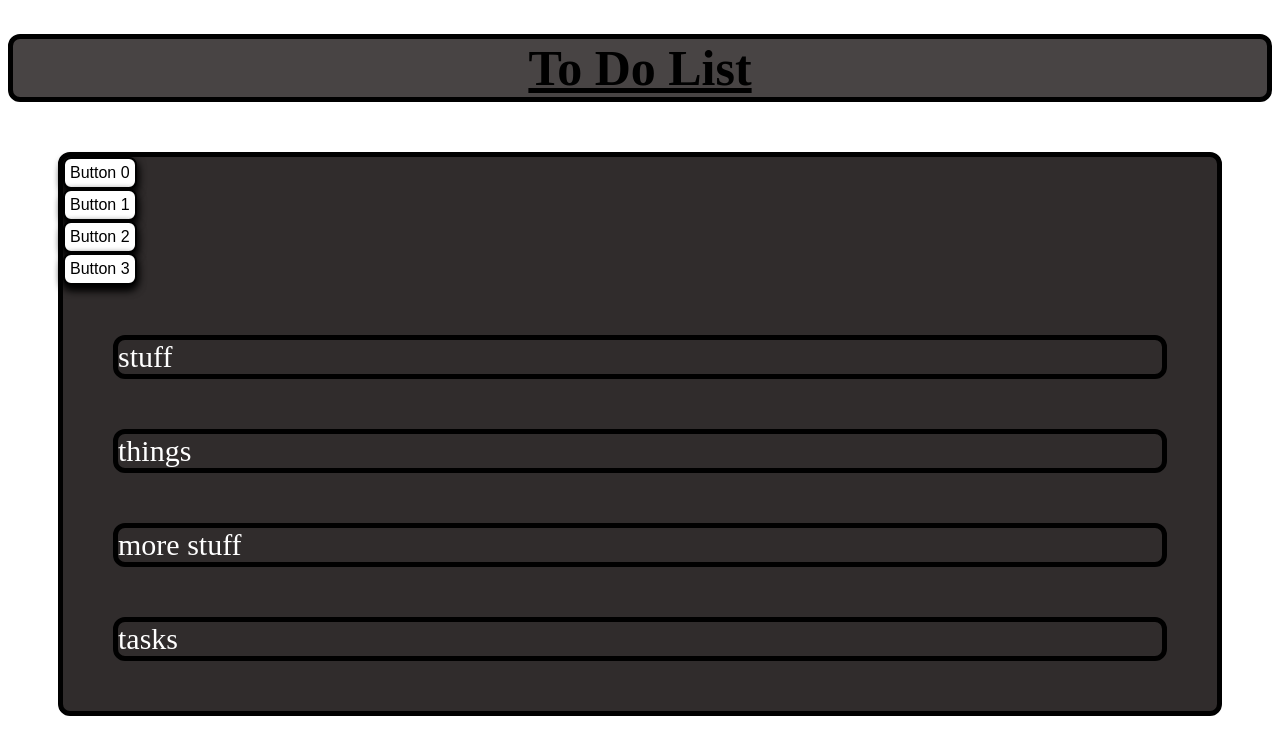
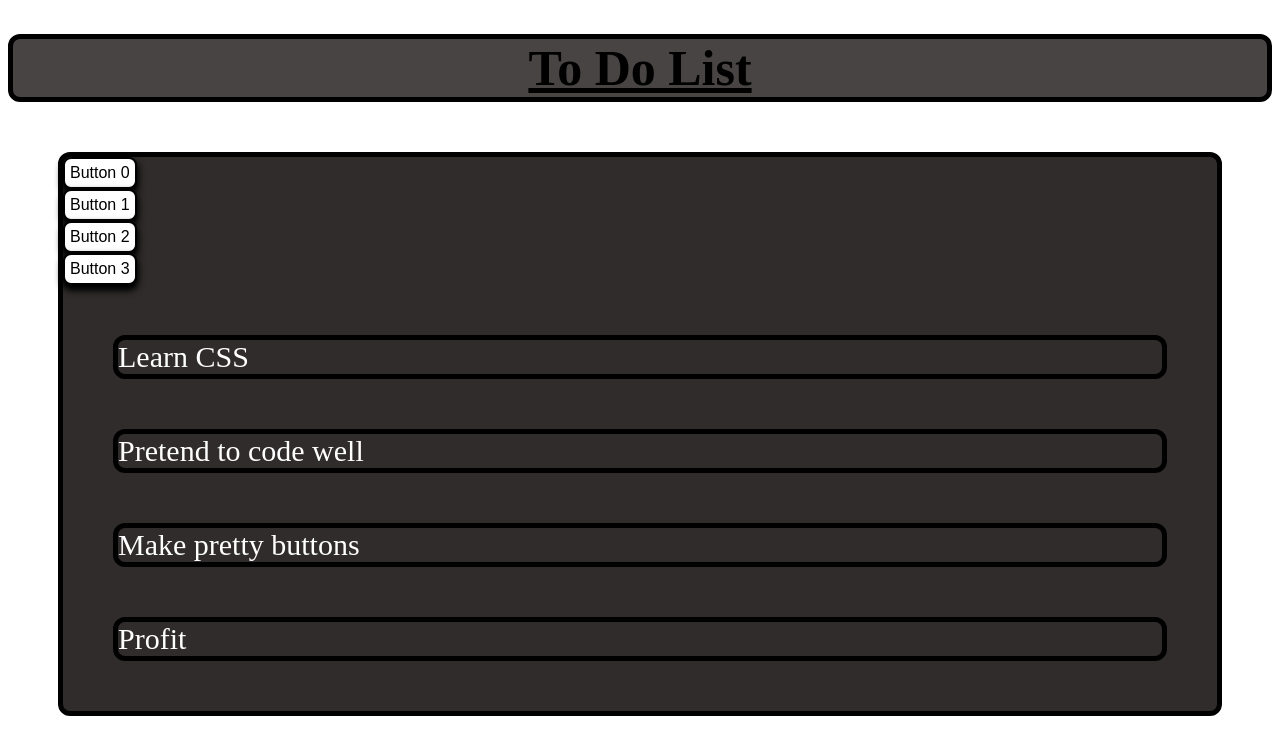
Before and after one commit to Draike13/To-Do-List, a plain HTML site: page Javascript.html in a window 1280 px wide. Drawn offline with Linux system fonts and the light colour scheme.

Commit message:
Change array values, small CSS button update to shadows

```diff
--- a/Javascript.html
+++ b/Javascript.html
@@ -25,7 +25,7 @@
 const toDoList = document.querySelector('.to-do-list')
 
 //the list itself in array
-const list = ['stuff', 'things', 'more stuff', 'tasks']
+const list = ['Learn CSS', 'Pretend to code well', 'Make pretty buttons', 'Profit']
 //loop to make it a column
 for(let sortedList of list){
 
--- a/stylesheet-Buttons.css
+++ b/stylesheet-Buttons.css
@@ -6,7 +6,7 @@ button {
     display: block;
     font-size: 16px;
     background-color: white;
-    box-shadow: 0 4px 8px 0 black, 0 4px 10px 0 black;
+    box-shadow: 0 4px 8px 0 black, 0 4px 6px 0 black;
     border-radius: 8px;
 
 
@@ -16,10 +16,10 @@ button:focus{
     border-color: rgb(30, 184, 207);
     border-width: 2px;
     border-radius: 8px;
-    box-shadow: 0 4px 8px 0 rgb(30,184,207), 0 4px 10px 0 rgb(30,184,207);
+    box-shadow: 0 4px 8px 0 rgb(30,184,207), 0 4px 6px 0 rgb(30,184,207);
 }
 button:hover {
-    box-shadow: 0 4px 8px 0 rgb(30,184,207), 0 4px 10px 0 rgb(30,184,207);
+    box-shadow: 0 4px 8px 0 rgb(30,184,207), 0 4px 6px 0 rgb(30,184,207);
 
 
 }
```
